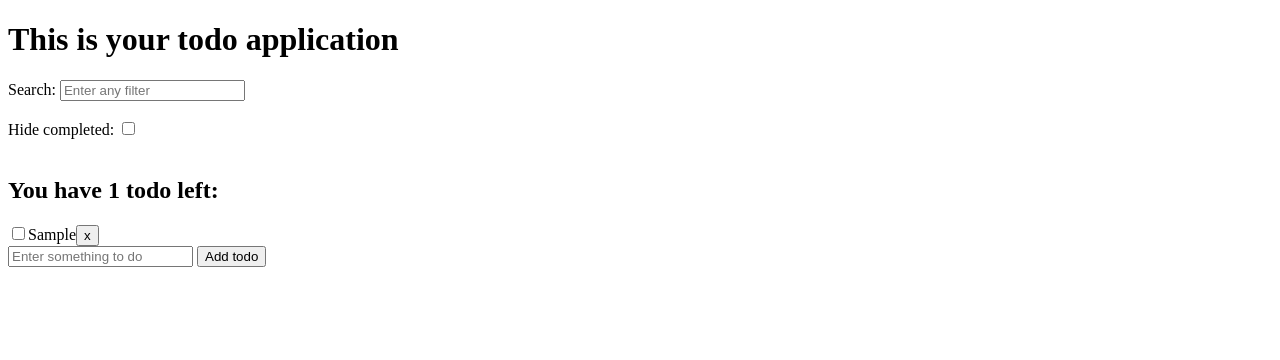
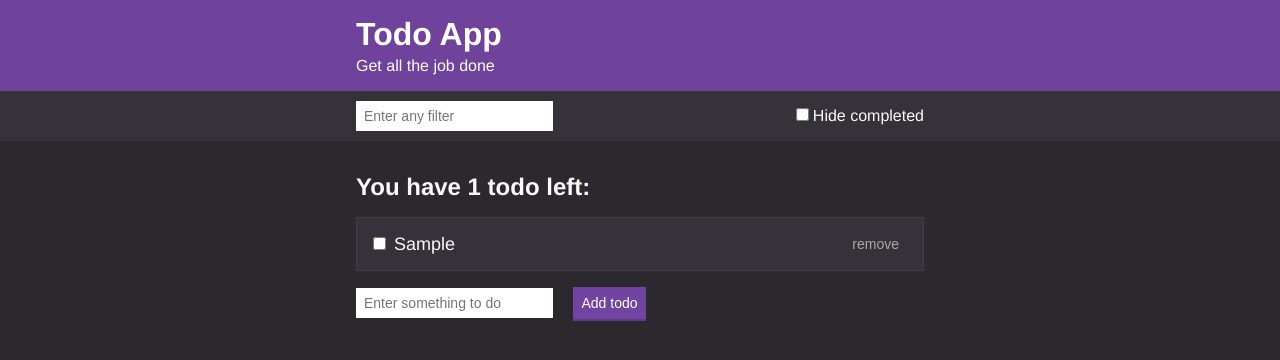
Before and after one commit to ArtemKobylin/Todo-App, a website built with webpack: page public/index.html in a window 1280 px wide. Both pictures are taken after typing "Sample" into the empty fields and a click on the button "Add todo". Built offline with nearby package versions, Linux system fonts and the light colour scheme.

Commit message:
Styled version of Todo App

```diff
--- a/package.json
+++ b/package.json
@@ -5,7 +5,7 @@
   "main": "index.js",
   "scripts": {
     "dev-server": "webpack-dev-server --mode development",
-    "build": "webpack -mode production"
+    "build": "webpack --mode production"
   },
   "author": "",
   "license": "ISC",
--- a/public/index.html
+++ b/public/index.html
@@ -4,28 +4,33 @@
 <head>
     <meta charset="UTF-8">
     <meta name="viewport" content="width=device-width, initial-scale=1.0">
+    <link rel="stylesheet" href="./styles/style.css">
+    <link rel="icon" href="./images/favicon.png">
     <title>Todo App</title>
 </head>
 
 <body>
-    <h1>This is your todo application</h1>
+    <header class="header">
+        <div class="container">
+            <h1 class="header__title">Todo App</h1>
+            <h2 class="header__subtitle">Get all the job done</h2>
+        </div>
+    </header>
+    <div class="actions">
+        <div class="actions__container actions__container--spaced">
+            <input type="text" id="input-filter" class="input" placeholder="Enter any filter">
+            <label class="checkbox"><input type="checkbox" name="hideCompleted" id="hide-completed">Hide completed
+            </label>
+        </div>
+    </div>
+    <div class="container">
+        <div id="todos"></div>
 
-    <label>
-        Search: <input id="input-filter" type="text" placeholder="Enter any filter">
-    </label><br><br>
-
-
-    <label>
-        Hide completed: <input type="checkbox" name="hideCompleted" id="hide-completed">
-    </label><br><br>
-
-    <div id="todos"></div>
-
-    <form id="setting-form">
-        <input id="input-todo" type="text" placeholder="Enter something to do" name="inputTodo">
-        <button id="add-todo">Add todo</button><br><br>
-    </form>
-
+        <form id="setting-form">
+            <input type="text" id="input-todo" class="input" name="inputTodo" placeholder="Enter something to do" >
+            <button id="add-todo" class="button">Add todo</button><br><br>
+        </form>
+    </div>
     <script src="./scripts/bundle.js"></script>
 </body>
 
--- /dev/null
+++ b/public/styles/style.css
@@ -0,0 +1,223 @@
+/*
+// Colors
+$off-black: #20222b;
+$dark-blue: #333745;
+$blue: #3c4251;
+$light-blue: #464b5e;
+$off-white: #a5afd7;
+$purple: #8357c5;
+// Spacing
+$s-size: 1.2rem;
+$m-size: 1.6rem;
+$l-size: 3.2rem;
+$xl-size: 4.8rem;
+$desktop-breakpoint: 45rem;
+*/
+
+/* Base Styles */
+
+* {
+    box-sizing: border-box;
+    margin: 0;
+    padding: 0;
+}
+
+html {
+    font-size: 62.5%;
+}
+
+body {
+    background: #2B292E;
+    color: #fafafa;
+    font-family: Helvetica, Arial, sans-serif;
+    font-size: 1.6rem;
+}
+
+button {
+    cursor: pointer;
+}
+
+a {
+    color: #6F439C;
+}
+
+/* Container */
+
+.container {
+    max-width: 60rem;
+    margin: 0 auto;
+    padding: 0 1.6rem;
+}
+
+/* Header */
+
+.header {
+    background: #6F439C;
+    color: white;
+    padding: 1.6rem 0;
+}
+
+.header__title {
+    font-size: 3.2rem;
+    margin-bottom: .4rem;
+}
+
+.header__subtitle {
+    /* color: #777; */
+    font-size: 1.6rem;
+    font-weight: 300;
+}
+
+/* Actions Bar */
+
+.actions {
+    background-color: #353239;
+    /* border-bottom: 1px solid #dedfe0; */
+    /* color: #333333; */
+    padding: 1rem
+}
+
+.actions__container {
+    align-items: center;
+    display: flex;
+    max-width: 60rem;
+    margin: 0 auto;
+    min-height: 3rem;
+    padding: 0 1.6rem;
+}
+
+.actions__container--spaced {
+    justify-content: space-between
+}
+
+/* Form Inputs */
+
+.input {
+    border: none;
+    font-size: 1.4rem;
+    font-weight: 300;
+    height: 3rem;
+    margin-right: 1.6rem;
+    padding: .4rem .8rem;
+}
+
+.checkbox {
+    display: flex;
+    align-items: baseline;
+}
+
+.checkbox>input {
+    margin-right: .4rem;
+}
+
+.button {
+    background: #7044a0;
+    border: none;
+    border-bottom: 2px solid #603a88;
+    color: white;
+    font-size: 1.4rem;
+    font-weight: 300;
+    padding: .8rem;
+    transition: background .3s ease, color .3s ease;
+}
+
+.button:hover {
+    background: #5F3A87;
+}
+
+.button--secondary {
+    background: #888888;
+    border-bottom: 2px solid #717171;
+}
+
+.button--secondary:hover {
+    background: #6E6E6E;
+}
+
+.button--text {
+    background: none;
+    border: none;
+    color: #aaa;
+}
+
+.button--text:hover {
+    background: none;
+    color: white;
+    text-decoration: underline;
+}
+
+/* Note editor */
+
+.title-input {
+    border: 1px solid #DEDFE0;
+    font-size: 2rem;
+    font-weight: 300;
+    display: block;
+    margin: 2.4rem 0;
+    padding: .8rem;
+    width: 100%;
+}
+
+.body-input {
+    border: 1px solid #DEDFE0;
+    font-family: inherit;
+    font-size: 1.6rem;
+    font-weight: 300;
+    display: block;
+    margin: 2.4rem 0;
+    min-height: 15rem;
+    padding: .8rem;
+    width: 100%;
+}
+
+/* Note List Item */
+
+.list-item {
+    text-decoration: none;
+    color: #fafafa;
+    cursor: pointer;
+    background: #353239;
+    border: 1px solid #423e47;
+    margin: 1.6rem 0;
+    padding: 1rem 1.6rem;
+    display: block;
+    transition: background .3s ease;
+    display: flex;
+    justify-content: space-between;
+    align-items: center
+}
+
+.list-item__container {
+    display: flex;
+    font-size: 1.8rem;
+    font-weight: 300;
+    align-items: baseline;
+}
+
+.list-item__container>*:first-child {
+    margin-right: .8rem;
+}
+
+.list-item:hover {
+    background: #3d3941;
+}
+
+.list-item__title {
+    font-size: 1.8rem;
+    margin-bottom: .4rem
+}
+
+.list-item__subtitle {
+    color: #666;
+    font-size: 1.4rem;
+    font-weight: 300;
+    font-style: italic;
+}
+
+.list-title {
+    margin: 3.2rem 0 1.6rem;
+}
+
+.empty-message {
+    margin: 3.2rem 0;
+}
--- a/src/filters.js
+++ b/src/filters.js
@@ -1,4 +1,3 @@
-console.log("filters.js")
 const filters = {
     searchText: "",
     hideCompleted: false
--- a/src/index.js
+++ b/src/index.js
@@ -1,14 +1,12 @@
 import { setFilters } from "./filters"
 import { addTodo, loadTodos } from "./todos"
 import { renderTodos } from "./views"
-
-console.log("index.js")
 
 renderTodos()
 
 document.querySelector("#setting-form").addEventListener("submit", (e) => {
     e.preventDefault()
-    addTodo()
+    addTodo(e.target.elements.inputTodo.value.trim())
     renderTodos()
 })
 
--- a/src/todos.js
+++ b/src/todos.js
@@ -1,7 +1,6 @@
 import { v4 as uuidv4 } from "uuid"
 import { getFilters } from "./filters"
 
-console.log("todos.js")
 let todos = []
 
 const loadTodos = () => {
@@ -18,16 +17,16 @@ const saveTodos = () => {
     localStorage.setItem("todos", JSON.stringify(todos))
 }
 
-const addTodo = () => {
-    const title = document.querySelector("#input-todo").value
+const addTodo = (title) => {
 
+    if (title) {
         todos.push({
             id: uuidv4(),
             title,
             completed: false
         })
-
         saveTodos()
+    }
 
     document.querySelector("#input-todo").value = ""
 }
@@ -37,9 +36,8 @@ const removeTodo = (id) => {
 
     if (todoIndex > -1) {
         todos.splice(todoIndex, 1)
+        saveTodos()
     }
-
-    saveTodos()
 }
 
 const toggleTodo = (id) => {
@@ -63,4 +61,10 @@ const filterTodos = () => {
 
 loadTodos()
 
-export { addTodo, removeTodo, toggleTodo, filterTodos, loadTodos }
+export {
+    addTodo,
+    removeTodo,
+    toggleTodo,
+    filterTodos,
+    loadTodos
+}
--- a/src/views.js
+++ b/src/views.js
@@ -4,33 +4,40 @@ import { toggleTodo, filterTodos, removeTodo } from "./todos"
 const getSummary = (filteredTodos) => {
     const incompletedTodos = filteredTodos.filter((todo) => !todo.completed)
     const summary = document.createElement("h2")
+    summary.classList.add("list-title")
     const plural = incompletedTodos.length === 1 ? "" : "s"
     summary.textContent = `You have ${incompletedTodos.length} todo${plural} left:`
     document.querySelector("#todos").appendChild(summary)
 }
 
 const generateTodoDOM = (todo) => {
-    const todoEl = document.createElement("div")
+    const todoEl = document.createElement("label")
+    const containerEl = document.createElement("div")
     const textEl = document.createElement("span")
     const removeButton = document.createElement("button")
     const checkbox = document.createElement("input")
 
     //Set up the todo checkbox
     checkbox.setAttribute("type", "checkbox")
+    checkbox.classList.add("checkbox")
     checkbox.checked = todo.completed
-    todoEl.appendChild(checkbox)
-    checkbox.addEventListener("change", function () {
+    containerEl.appendChild(checkbox)
+    checkbox.addEventListener("change", () => {
         toggleTodo(todo.id)
         renderTodos()
     })
 
-    textEl.textContent = todo.title.length ? todo.title : "Untitled todo"
-    todoEl.appendChild(textEl)
+    textEl.textContent = todo.title
+    containerEl.appendChild(textEl)
+    containerEl.classList.add("list-item__container")
+    todoEl.classList.add("list-item")
+    todoEl.appendChild(containerEl)
 
     //Set up the remove todo button
-    removeButton.textContent = "x"
+    removeButton.textContent = "remove"
+    removeButton.classList.add("button", "button--text")
     todoEl.appendChild(removeButton)
-    removeButton.addEventListener("click", function () {
+    removeButton.addEventListener("click", () => {
         removeTodo(todo.id)
         renderTodos()
     })
@@ -41,15 +48,23 @@ const generateTodoDOM = (todo) => {
 //Render neсessary/filtered Todos in the browser
 const renderTodos = () => {
     const filteredTodos = filterTodos()
+    const todosEl = document.querySelector("#todos")
 
-    document.querySelector("#todos").innerHTML = ""
+    todosEl.innerHTML = ""
 
     getSummary(filteredTodos)
 
-    filteredTodos.forEach((todo) => {
-        const todoEl = generateTodoDOM(todo)
-        document.querySelector("#todos").appendChild(todoEl)
-    })
+    if (filteredTodos.length) {
+        filteredTodos.forEach((todo) => {
+            const todoEl = generateTodoDOM(todo)
+            todosEl.appendChild(todoEl)
+        })
+    } else {
+        const emptyMessage = document.createElement("p")
+        emptyMessage.textContent = "No todo to show"
+        emptyMessage.classList.add("empty-message")
+        todosEl.appendChild(emptyMessage)
+    }
 }
 
 export { renderTodos }
```
Also changed, not shown: public/images/favicon.png (added). Lines whose indentation alone changed are shown as unchanged.
